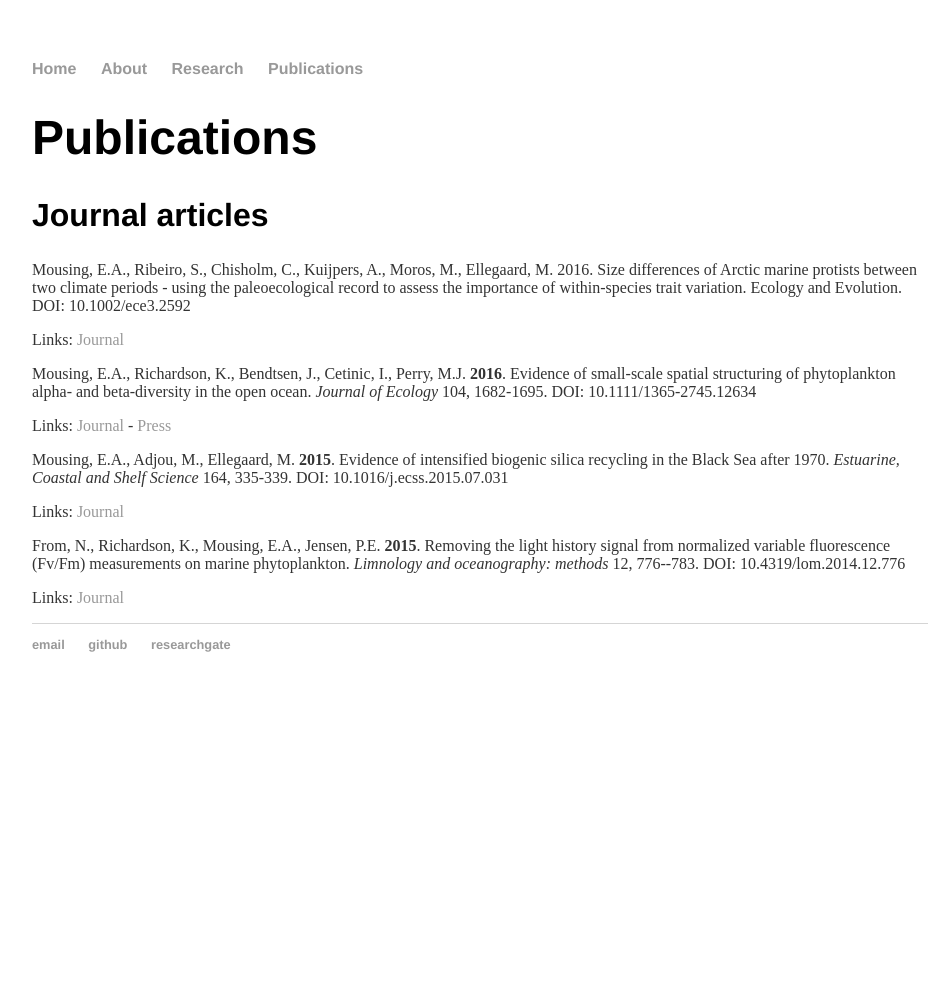
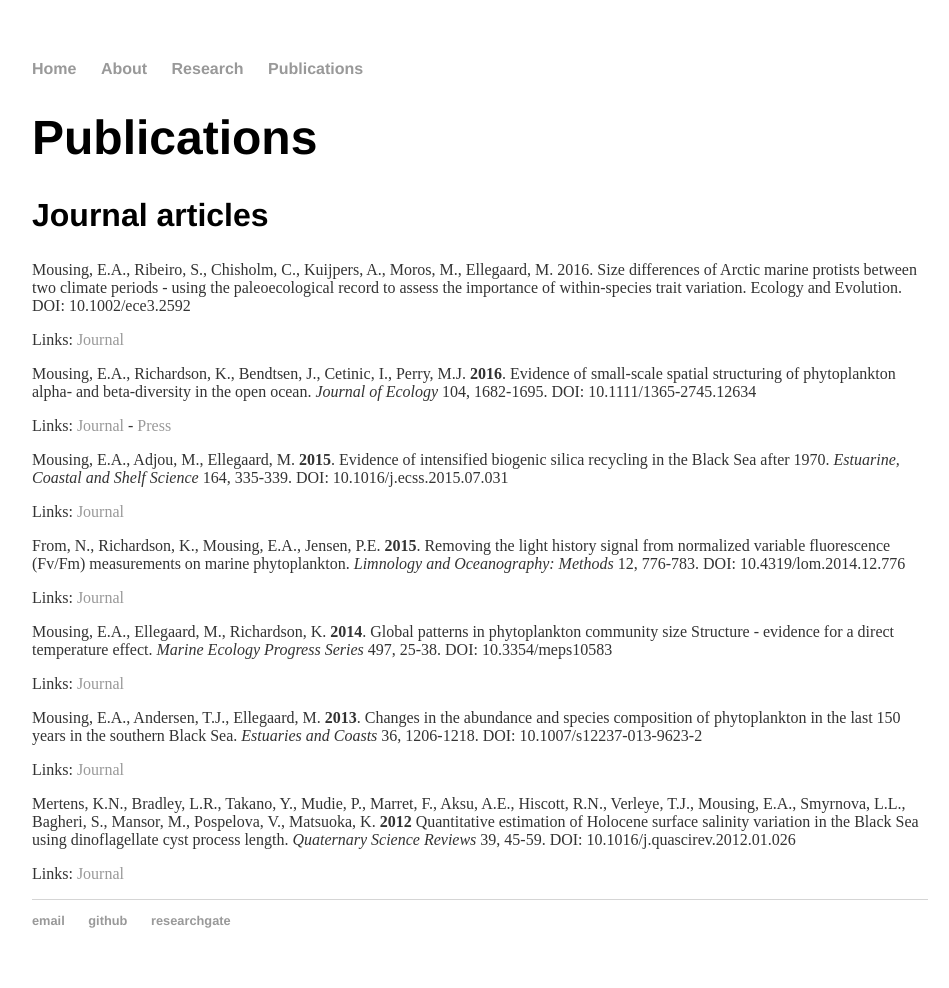
Before and after one commit to eamousing/eamousing.github.io, a Jekyll site: the page built from publications.html, in a window 1280 px wide. Shown: the whole page, without its empty margins (160-1109 px from the left). Built offline with Jekyll 4.4.1, drawn with Linux system fonts in a browser that asks for light colours; Markdown is read by kramdown in place of the engine named in the settings; before the commit the page ends 900 px from its top, so only the background shows below that.

Commit message:
update to publications

```diff
--- a/publications.html
+++ b/publications.html
@@ -15,7 +15,17 @@ title: Publications
     <p>Mousing, E.A., Adjou, M., Ellegaard, M. <b>2015</b>. Evidence of intensified biogenic silica recycling in the Black Sea after 1970. <i>Estuarine, Coastal and Shelf Science</i> 164, 335-339. DOI: 10.1016/j.ecss.2015.07.031</p>
     <p>Links:
         <a href="http://www.sciencedirect.com/science/article/pii/S027277141530038X">Journal</a></p>
-    <p>From, N., Richardson, K., Mousing, E.A., Jensen, P.E. <b>2015</b>. Removing the light history signal from normalized variable fluorescence (Fv/Fm) measurements on marine phytoplankton. <i>Limnology and oceanography: methods</i> 12, 776--783. DOI: 10.4319/lom.2014.12.776</p>
+    <p>From, N., Richardson, K., Mousing, E.A., Jensen, P.E. <b>2015</b>. Removing the light history signal from normalized variable fluorescence (Fv/Fm) measurements on marine phytoplankton. <i>Limnology and Oceanography: Methods</i> 12, 776-783. DOI: 10.4319/lom.2014.12.776</p>
     <p>Links:
         <a href="http://onlinelibrary.wiley.com/doi/10.4319/lom.2014.12.776/abstract">Journal</a></p>
+    <p>Mousing, E.A., Ellegaard, M., Richardson, K. <b>2014</b>. Global patterns in phytoplankton community size Structure - evidence for a direct temperature effect. <i>Marine Ecology Progress Series</i> 497, 25-38. DOI: 10.3354/meps10583</p>
+    <p>Links:
+        <a href="http://www.int-res.com/abstracts/meps/v497/p25-38/">Journal</a></p>
+    <p>Mousing, E.A., Andersen, T.J., Ellegaard, M. <b>2013</b>. Changes in the abundance and species composition of phytoplankton in the last 150 years in the southern Black Sea. <i>Estuaries and Coasts</i> 36, 1206-1218. DOI: 10.1007/s12237-013-9623-2</p>
+    <p>Links:
+        <a href="http://link.springer.com/article/10.1007/s12237-013-9623-2">Journal</a></p>
+    <p>Mertens, K.N., Bradley, L.R., Takano, Y., Mudie, P., Marret, F., Aksu, A.E., Hiscott, R.N., Verleye, T.J., Mousing, E.A., Smyrnova, L.L., Bagheri, S., Mansor, M., Pospelova, V., Matsuoka, K. <b>2012</b> Quantitative estimation of Holocene surface salinity variation in the Black Sea using dinoflagellate cyst process length. <i>Quaternary Science Reviews</i> 39, 45-59. DOI: 10.1016/j.quascirev.2012.01.026</p>
+    <p>Links:
+        <a href="http://www.sciencedirect.com/science/article/pii/S0277379112000650">Journal</a>
+    </p>
 </div><!-- /.blurb -->
```
